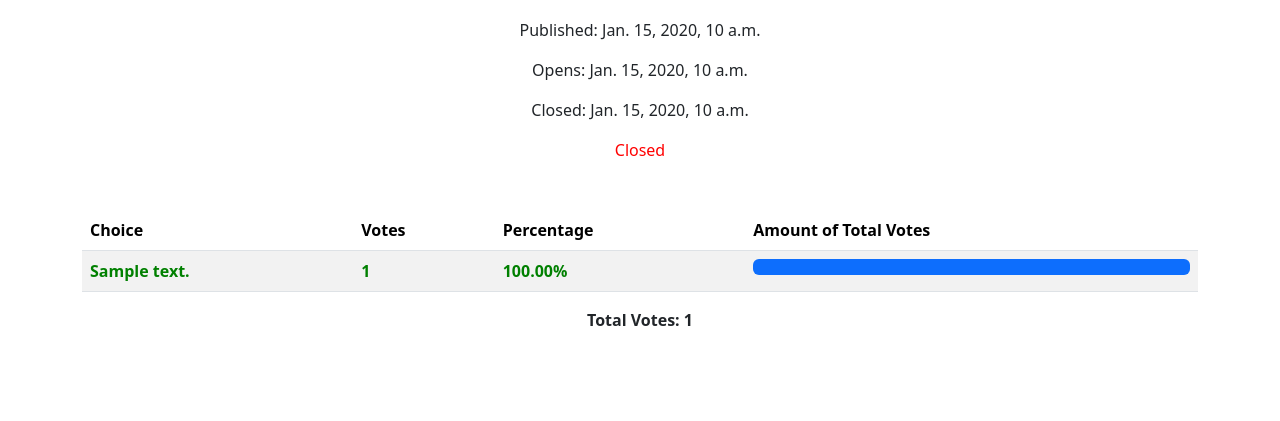
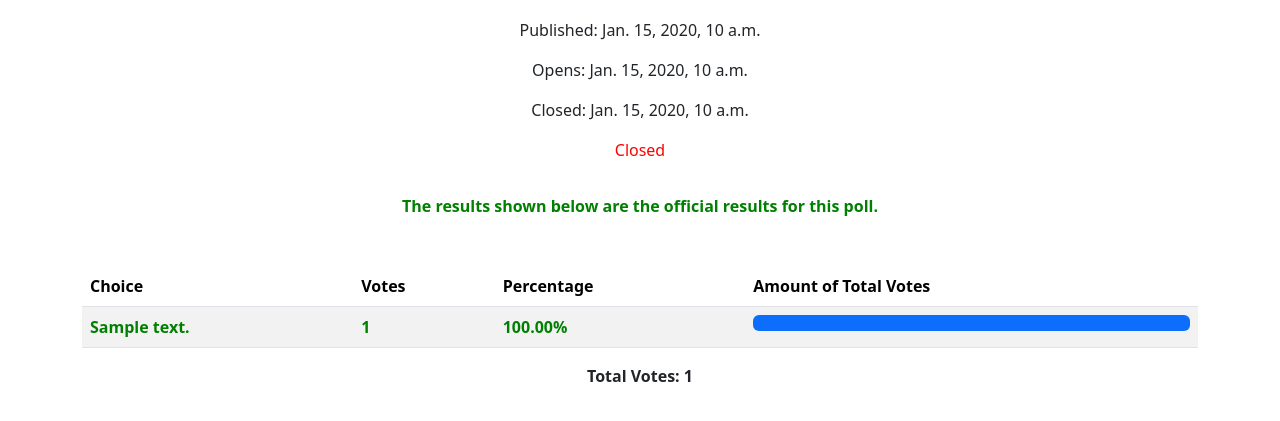
Before and after one commit to LiamSpatola/DigiVote, a Django app: page /details/1 in a window 1280 px wide. Shown: the part 182-603 px from the top of the page. Run offline with Django 5.2, Linux system fonts and the light colour scheme; a user stored in the database is signed in; tables that the repository leaves empty hold one stand-in row (values such as "Sample post"); some libraries are stand-ins or nearby versions.

Commit message:
Added a message to show whether results are official or preliminary

```diff
--- a/digivote/vote/templates/details.html
+++ b/digivote/vote/templates/details.html
@@ -9,6 +9,7 @@
     <p class="text-center">{% if poll.poll_open %}Opened:{% else %}Opens:{% endif %} {{ poll.open_date }}</p>
     <p class="text-center">{% if poll.poll_open %}Closes:{% else %}Closed:{% endif %} {{ poll.close_date }}</p>
     <p class="text-center">{% if poll.poll_open %}<span style="color: green;">Open</span>{% else %}<span style="color: red;">Closed</span>{% endif %}</p>
+    <p class="text-center pt-3"><strong>{% if poll.poll_open %}<span style="color: red;">The results shown below are preliminary. Official results will not be available until this poll closes.</span>{% else %}<span style="color: green;">The results shown below are the official results for this poll.{% endif %}</span></strong></p>
     <div class="container mt-5">
         <table class="table table-striped">
             <thead>
--- a/digivote/vote/templates/election_details.html
+++ b/digivote/vote/templates/election_details.html
@@ -11,6 +11,7 @@
     <p class="text-center">Election Type: {% if election.election_type == "IRV" %}Instant Runoff Voting{% elif election.election_type == "STV" %}Single Transferable Vote{% else %}Preferential Block Voting{% endif %}</p>
     <p class="text-center">Number of Seats Being Contested: {{ election.number_of_seats }}</p>
     <p class="text-center">{% if election.election_open %}<span style="color: green;">Open</span>{% else %}<span style="color: red;">Closed</span>{% endif %}</p>
+    <p class="text-center pt-3"><strong>{% if election.election_open %}<span style="color: red;">The results shown below are preliminary. Official results will not be available until this election closes.</span>{% else %}<span style="color: green;">The results shown below are the official results of this election.{% endif %}</span></strong></p>
     <div class="container mt-5">
         <h5><strong>Candidates:</strong></h5>
         <table class="table table-striped">
@@ -29,7 +30,6 @@
                 {% endfor %}
             </tbody>
         </table>
-
         <h5><strong>First Preference Result:</strong></h5>
         <table class="table table-striped">
             <thead>
```
